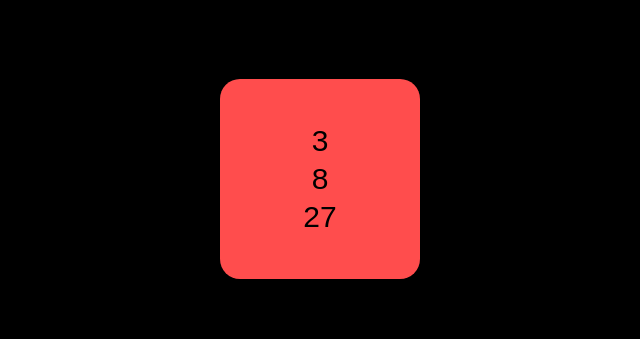
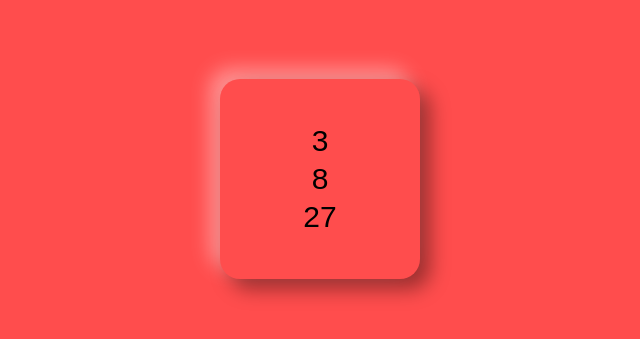
Before and after one commit to GGAshwin/watch, a plain HTML site: page index.html in a window 1280 px wide. Shown: the part 221-560 px from the top of the page, without its empty margins (320-960 px from the left). Drawn offline with Linux system fonts and the light colour scheme; a web font is replaced by a local one.

Commit message:
Add files via upload

```diff
--- a/index.html
+++ b/index.html
@@ -5,7 +5,7 @@
     <meta charset="UTF-8">
     <meta http-equiv="X-UA-Compatible" content="IE=edge">
     <meta name="viewport" content="width=device-width, initial-scale=1.0">
-    <title>Document</title>
+    <title>watch</title>
     <link rel="stylesheet" href="style.css">
 </head>
 
--- a/style.scss
+++ b/style.scss
@@ -5,7 +5,7 @@ body{
     align-items: center;
     position: absolute;
     inset: 0;
-    background-color: black;
+   background-color: rgb(255, 77, 77);
     .container{
         height: 200px;
         width: 200px;
@@ -22,3 +22,7 @@ p{
     font-size: 30px;
     font-family: 'Qahiri', sans-serif;
 }
+.container{
+    box-shadow: 10px 10px 20px rgba(0, 0, 0, 0.4),
+     -10px -10px 20px  rgba(255, 255, 255, 0.4);
+}
```
Also changed, not shown: style.css, 1 other file.
